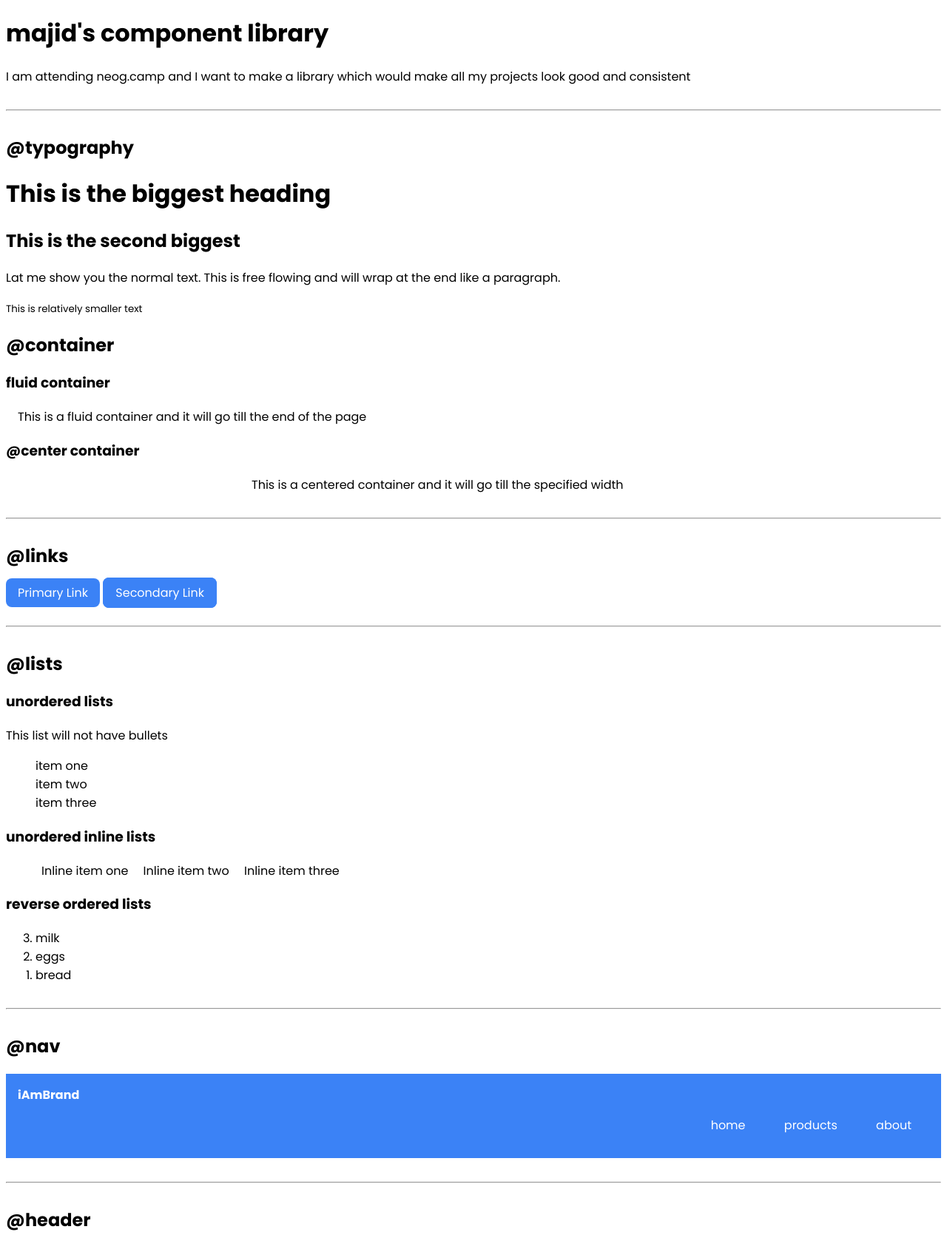
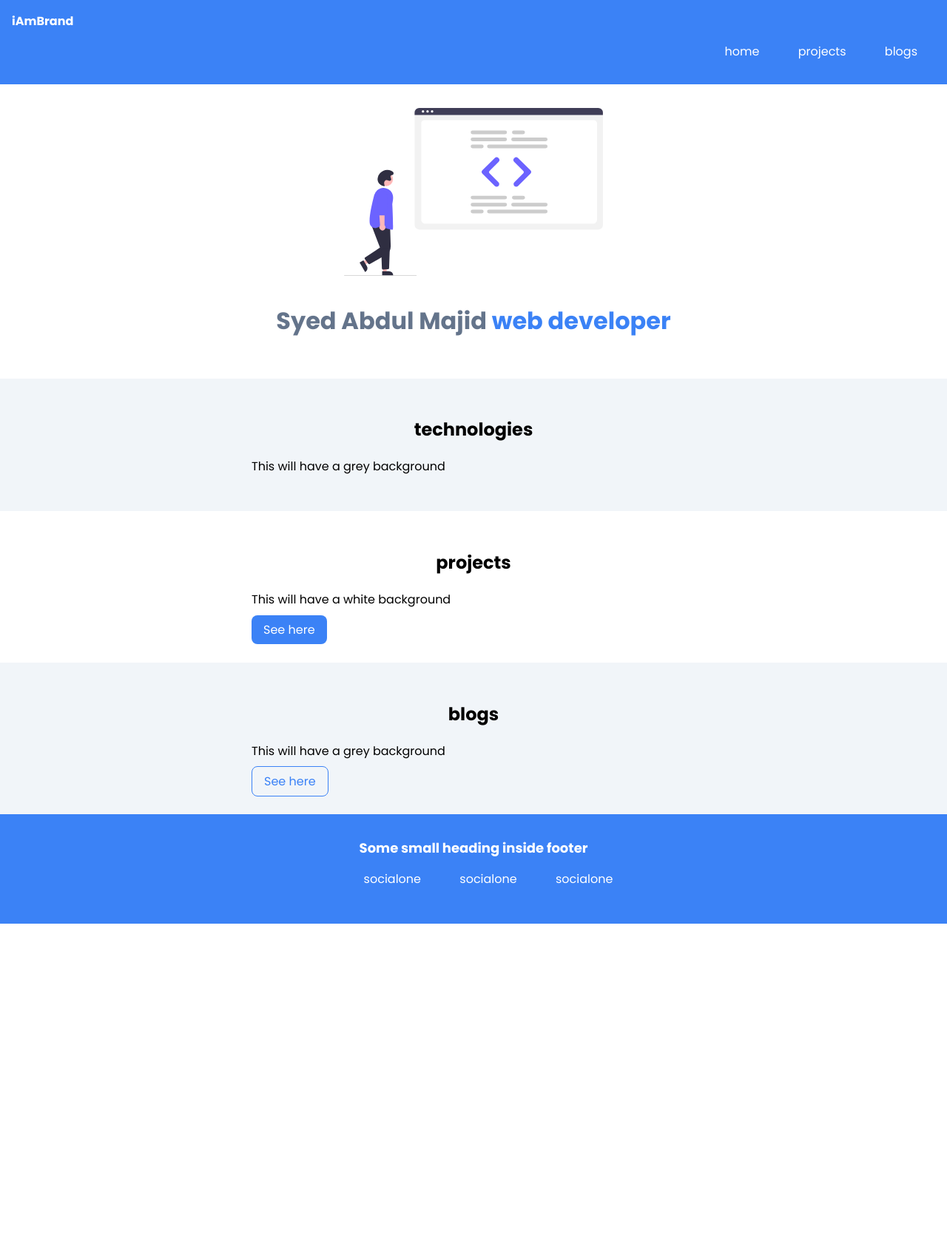
Before and after one commit to webdevsyed/portfolio-neogcamp-markFour, a plain HTML site: page index.html in a window 1280 px wide. Shown: the top 1670 px of the page at 74% size. After the commit the page ends 1249 px from the top, so only its background shows below. Drawn offline with Linux system fonts and the light colour scheme.

Commit message:
added blogs, project html

```diff
--- a/index.html
+++ b/index.html
@@ -1,99 +1,46 @@
 <!DOCTYPE html>
 <html lang="en">
-
 <head>
     <meta charset="UTF-8">
     <meta http-equiv="X-UA-Compatible" content="IE=edge">
     <meta name="viewport" content="width=device-width, initial-scale=1.0">
-    <link rel="stylesheet" href="styles.css">
-    <title>Component Library</title>
+    <link rel="stylesheet" href="/styles.css">
+    <title>home | majid</title>
 </head>
-
 <body>
-    <h1>majid's component library</h1>
-    <p>I am attending neog.camp and I want to make a library which would make all my projects look good and consistent
-    </p>
-    <hr />
-    <h2>@typography</h2>
-    <h1>This is the biggest heading</h1>
-    <h2>This is the second biggest</h2>
-    <p>Lat me show you the normal text. This is free flowing and will wrap at the end like a paragraph.</p>
-    <small>This is relatively smaller text</small>
-
-    <h2>@container</h2>
-    <h3>fluid container</h3>
-    <p class="container">This is a fluid container and it will go till the end of the page</p>
-    <h3>@center container</h3>
-    <p class="container container-center">This is a centered container and it will go till the specified width</p>
-
-    <hr />
-
-    <h2>@links</h2>
-    <a href="#" class="link link-primary">Primary Link</a>
-    <a href="#" class="link link-secondary">Secondary Link</a>
-
-    <hr />
-
-    <h2>@lists</h2>
-    <h3>unordered lists</h3>
-    <p>This list will not have bullets</p>
-    <ul class="list-non-bullet">
-        <li>item one</li>
-        <li>item two</li>
-        <li>item three</li>
-    </ul>
-
-    <h3>unordered inline lists</h3>
-    <ul class="list-non-bullet">
-        <li class="list-item-inline">Inline item one</li>
-        <li class="list-item-inline">Inline item two</li>
-        <li class="list-item-inline">Inline item three</li>
-    </ul>
-
-    <h3>reverse ordered lists</h3>
-    <ol reversed>
-        <li>milk</li>
-        <li>eggs</li>
-        <li>bread</li>
-    </ol>
-
-    <hr />
-
-    <h2>@nav</h2>
     <nav class="navigation">
         <div class="nav-brand">iAmBrand</div>
         <ul class="list-non-bullet nav-pills">
-            <li class="list-item-inline"><a class="link" href="#">home</a></li>
-            <li class="list-item-inline"><a class="link" href="#">products</a></li>
-            <li class="list-item-inline"><a class="link" href="#">about</a></li>
+            <li class="list-item-inline"><a class="link" href="/">home</a></li>
+            <li class="list-item-inline"><a class="link" href="/project.html">projects</a></li>
+            <li class="list-item-inline"><a class="link" href="/blogs.html">blogs</a></li>
         </ul>
     </nav>
-
-    <hr />
-
-    <h2>@header</h2>
     <header class="hero">
         <img class="hero-img" src="image/hero.svg" />
         <h1 class="hero-heading">Syed Abdul Majid <span class="heading-inverted">web developer</span></h1>
     </header>
-
-    <hr />
-
-    <h2>@section</h2>
-    <section class="section">
-        <div class="container container-center">
-            <h2>white section</h2>
-            <p>This will have a white background</p>
-        </div>
-    </section>
     <section class="section ow">
         <div class="container container-center">
-            <h2>grey section</h2>
+            <h2>technologies</h2>
             <p>This will have a grey background</p>
         </div>
     </section>
-    <hr>
-    <h2>@footer</h2>
+    <section class="section">
+        <div class="container container-center">
+            <h2>projects</h2>
+            <p>This will have a white background</p>
+            <a href="#" class="link link-primary">See here</a>
+        </div>
+    </section>
+
+    <section class="section ow">
+        <div class="container container-center">
+            <h2>blogs</h2>
+            <p>This will have a grey background</p>
+            <a href="#" class="link link-secondary">See here</a>
+        </div>
+    </section>
     <footer class="footer">
         <div  class="footer-header">Some small heading inside footer</div>
         <ul class="social-links list-non-bullet">
@@ -102,7 +49,5 @@
             <li class="list-item-inline"><a class="link" href="#">socialone</a></li>
         </ul>
     </footer>
-
 </body>
-
 </html>
--- a/styles.css
+++ b/styles.css
@@ -6,13 +6,11 @@
     --off-white:#f1f5f9;
 }
 
-html{
-    margin: 0;
-    padding: 0;
-}
 
 body{
+    margin: 0;
     font-family:'Poppins',sans-serif;
+    margin-inline-end: 0;
 }
 
 hr{
@@ -34,18 +32,20 @@ hr{
 .link{
     text-decoration: none;
     padding: 0.5rem 1rem;
+    margin-top: 2rem;
 }
 
 .link-primary{
     background-color: var(--primary-color);
     border-radius: 0.5rem;
     color:white;
+
 }
 .link-secondary{
-    background-color: var(--primary-color);
+    background-color: var(--white);
     border-radius: 0.5rem;
     border:1px solid var(--primary-color);
-    color:white;
+    color:var(--primary-color);
 }
 
 /** Lists **/
@@ -93,6 +93,7 @@ margin: auto;
 }
 
 .hero .hero-heading{
+    text-align: center;
     padding-top: 1rem;
     color: var(--dark-grey);
 }
@@ -110,6 +111,7 @@ margin: auto;
     text-align:center;
 }
 
+
 .ow{
     background-color: var(--off-white);
 }
@@ -122,11 +124,11 @@ margin: auto;
     text-align: center;
     color:white;
 }
+.footer .footer-header{
+    font-weight: bold;
+    font-size: large;
+}
 
 .footer .link{
     color:white;
 }
-
-.footer ul{
-    padding:0;
-}
```
Also changed, not shown: blogs.html (added, +25 -0 lines), lib/components.html (added, +108 -0 lines), project.html (added, +38 -0 lines).
